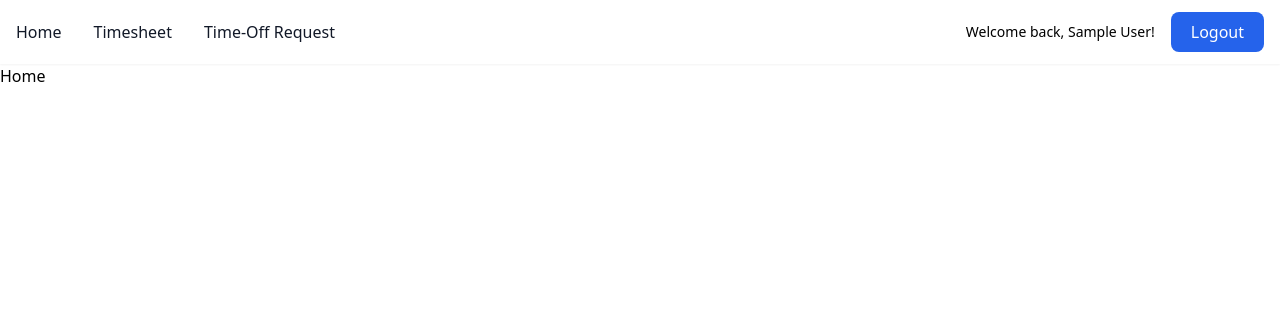
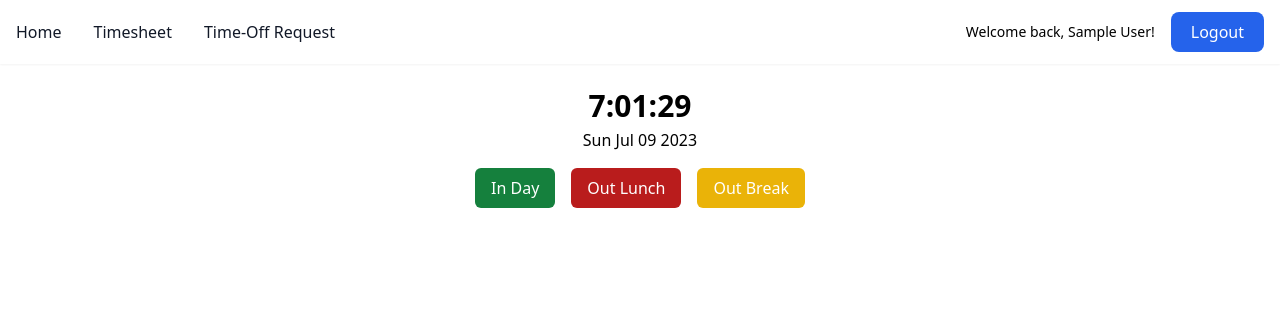
Before and after one commit to stephenalonzo/time-punch, a PHP site: page / in a window 1280 px wide. Shown: the top 324 px of the page. Run offline with PHP 8.4, Linux system fonts and the light colour scheme; the visitor is signed in with stand-in values (Sample User, id 1).

Commit message:
Formatted to display functional digital clock & current date

```diff
--- a/dist/output.css
+++ b/dist/output.css
@@ -666,6 +666,14 @@ video {
   width: 100%;
 }
 
+.w-1\/3 {
+  width: 33.333333%;
+}
+
+.w-2\/3 {
+  width: 66.666667%;
+}
+
 .max-w-lg {
   max-width: 32rem;
 }
@@ -705,6 +713,10 @@ video {
   transform: translate(var(--tw-translate-x), var(--tw-translate-y)) rotate(var(--tw-rotate)) skewX(var(--tw-skew-x)) skewY(var(--tw-skew-y)) scaleX(var(--tw-scale-x)) scaleY(var(--tw-scale-y));
 }
 
+.flex-col {
+  flex-direction: column;
+}
+
 .place-content-center {
   place-content: center;
 }
@@ -739,6 +751,24 @@ video {
   margin-bottom: calc(1rem * var(--tw-space-y-reverse));
 }
 
+.space-y-2 > :not([hidden]) ~ :not([hidden]) {
+  --tw-space-y-reverse: 0;
+  margin-top: calc(0.5rem * calc(1 - var(--tw-space-y-reverse)));
+  margin-bottom: calc(0.5rem * var(--tw-space-y-reverse));
+}
+
+.space-y-1 > :not([hidden]) ~ :not([hidden]) {
+  --tw-space-y-reverse: 0;
+  margin-top: calc(0.25rem * calc(1 - var(--tw-space-y-reverse)));
+  margin-bottom: calc(0.25rem * var(--tw-space-y-reverse));
+}
+
+.space-x-4 > :not([hidden]) ~ :not([hidden]) {
+  --tw-space-x-reverse: 0;
+  margin-right: calc(1rem * var(--tw-space-x-reverse));
+  margin-left: calc(1rem * calc(1 - var(--tw-space-x-reverse)));
+}
+
 .overflow-x-auto {
   overflow-x: auto;
 }
@@ -749,6 +779,10 @@ video {
 
 .rounded-lg {
   border-radius: 0.5rem;
+}
+
+.rounded-md {
+  border-radius: 0.375rem;
 }
 
 .rounded-r-lg {
@@ -792,6 +826,46 @@ video {
 .bg-gray-200 {
   --tw-bg-opacity: 1;
   background-color: rgb(229 231 235 / var(--tw-bg-opacity));
+}
+
+.bg-blue-400 {
+  --tw-bg-opacity: 1;
+  background-color: rgb(96 165 250 / var(--tw-bg-opacity));
+}
+
+.bg-blue-200 {
+  --tw-bg-opacity: 1;
+  background-color: rgb(191 219 254 / var(--tw-bg-opacity));
+}
+
+.bg-green-700 {
+  --tw-bg-opacity: 1;
+  background-color: rgb(21 128 61 / var(--tw-bg-opacity));
+}
+
+.bg-gray-700 {
+  --tw-bg-opacity: 1;
+  background-color: rgb(55 65 81 / var(--tw-bg-opacity));
+}
+
+.bg-red-700 {
+  --tw-bg-opacity: 1;
+  background-color: rgb(185 28 28 / var(--tw-bg-opacity));
+}
+
+.bg-yellow-700 {
+  --tw-bg-opacity: 1;
+  background-color: rgb(161 98 7 / var(--tw-bg-opacity));
+}
+
+.bg-yellow-400 {
+  --tw-bg-opacity: 1;
+  background-color: rgb(250 204 21 / var(--tw-bg-opacity));
+}
+
+.bg-yellow-500 {
+  --tw-bg-opacity: 1;
+  background-color: rgb(234 179 8 / var(--tw-bg-opacity));
 }
 
 .p-2 {
@@ -851,12 +925,21 @@ video {
   line-height: 1.25rem;
 }
 
+.text-3xl {
+  font-size: 1.875rem;
+  line-height: 2.25rem;
+}
+
 .font-bold {
   font-weight: 700;
 }
 
 .font-medium {
   font-weight: 500;
+}
+
+.font-semibold {
+  font-weight: 600;
 }
 
 .text-gray-400 {
@@ -933,6 +1016,10 @@ video {
     width: 0px;
   }
 
+  .lg\:w-full {
+    width: 100%;
+  }
+
   .lg\:flex-1 {
     flex: 1 1 0%;
   }
--- a/index.php
+++ b/index.php
@@ -17,5 +17,20 @@ require_once ('controller.php');
     <link rel="stylesheet" href="./dist/output.css">
 </head>
 
-<h1>Home</h1>
+<body>
+    <section class="px-4 py-6">
+        <div class="container mx-auto space-y-4">
+            <div class="flex flex-col items-center justify-center space-y-1">
+                <div id="time" class="font-semibold text-3xl"></div>
+                <div id="date"></div>
+            </div>
+            <div class="flex items-center justify-center space-x-4">
+                <button type="submit" name="time_in" class="px-4 py-2 rounded-md bg-green-700 text-white">In Day</button>
+                <button type="submit" name="time_in" class="px-4 py-2 rounded-md bg-red-700 text-white">Out Lunch</button>
+                <button type="submit" name="time_in" class="px-4 py-2 rounded-md bg-yellow-500 text-white">Out Break</button>
+            </div>
+        </div>
+    </section>
+    <script src="./src/startTime.js"></script>
+</body>
 </html>
```
